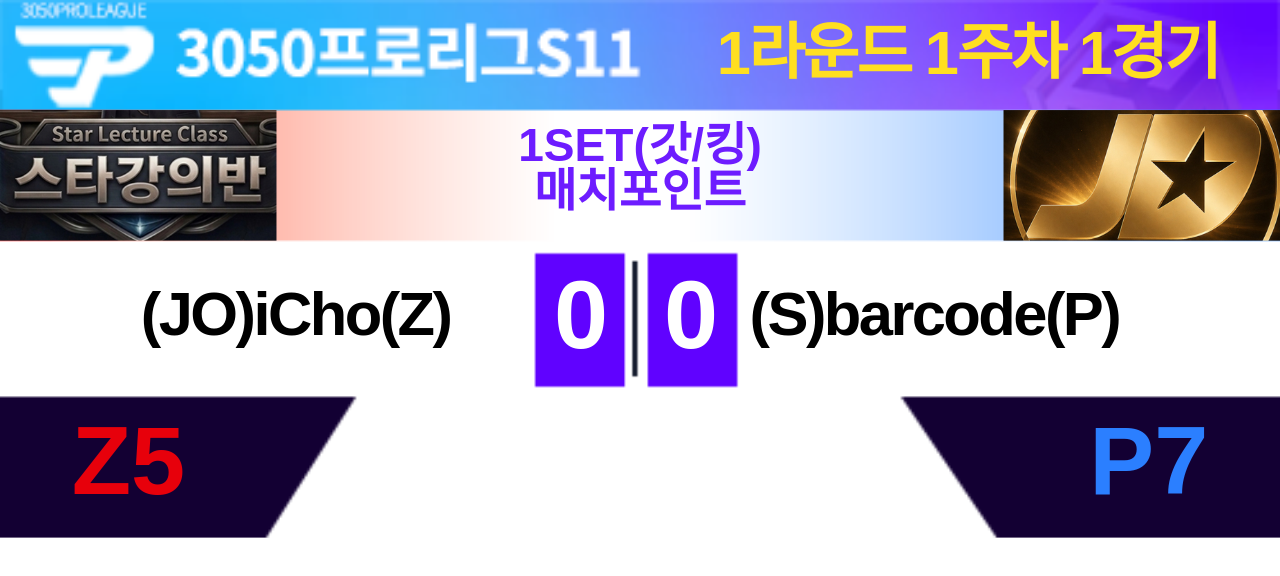
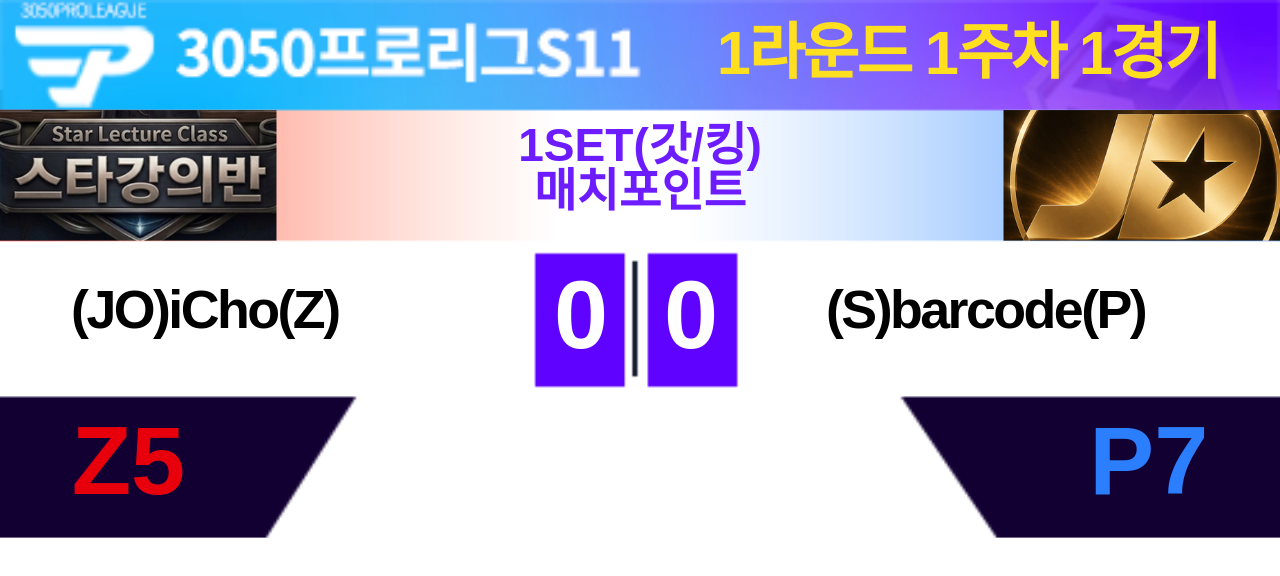
Before and after one commit to jungeunhee0625-png/3050scoreboard, a Next.js app: page /overlay in a window 1280 px wide. Shown: the top 576 px of the page. Built offline with nearby package versions, Linux system fonts and the light colour scheme; no server answers; the database is empty.

Commit message:
home update

```diff
--- a/app/admin/page.tsx
+++ b/app/admin/page.tsx
@@ -121,7 +121,7 @@
         </div>
 
         {/* 왼쪽 선수 */}
-        <div className="absolute top-[105px] left-[55px] w-[120px] text-center text-[24px] font-black tracking-[-1px] text-black">
+        <div className="absolute top-[105px] left-[20px] w-[120px] text-center text-[21px] font-black tracking-[-1px] text-black">
           {data.leftPlayer}
         </div>
 
@@ -136,7 +136,7 @@
         </div>
 
         {/* 오른쪽 선수 */}
-        <div className="absolute top-[105px] right-[60px] w-[150px] text-center text-[24px] font-black tracking-[-1px] text-black">
+        <div className="absolute top-[105px] right-[40px] w-[150px] text-center text-[21px] font-black tracking-[-1px] text-black">
           {data.rightPlayer}
         </div>
 
--- a/app/overlay/page.tsx
+++ b/app/overlay/page.tsx
@@ -118,13 +118,13 @@
 
         </div>
 
-        {/* 경기 정보 */}
+         {/* 경기 정보 */}
         <div className="absolute top-[3px] left-[280px] text-[24px] font-black tracking-[-1px] text-yellow-300">
           {data.roundText}
         </div>
 
         {/* 왼쪽 선수 */}
-        <div className="absolute top-[105px] left-[55px] w-[120px] text-center text-[24px] font-black tracking-[-1px] text-black">
+        <div className="absolute top-[105px] left-[20px] w-[120px] text-center text-[21px] font-black tracking-[-1px] text-black">
           {data.leftPlayer}
         </div>
 
@@ -139,7 +139,7 @@
         </div>
 
         {/* 오른쪽 선수 */}
-        <div className="absolute top-[105px] right-[60px] w-[150px] text-center text-[24px] font-black tracking-[-1px] text-black">
+        <div className="absolute top-[105px] right-[40px] w-[150px] text-center text-[21px] font-black tracking-[-1px] text-black">
           {data.rightPlayer}
         </div>
 
```
Also changed, not shown: 1 other file (tests, documents, lock files or other folders).
